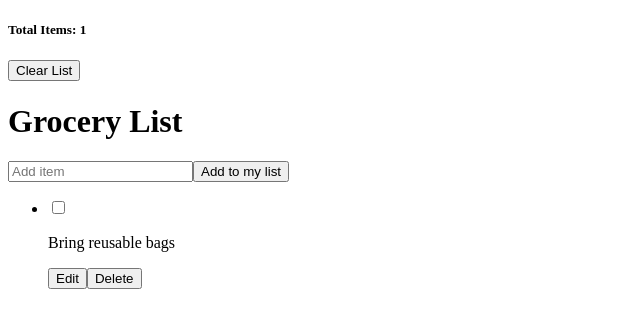
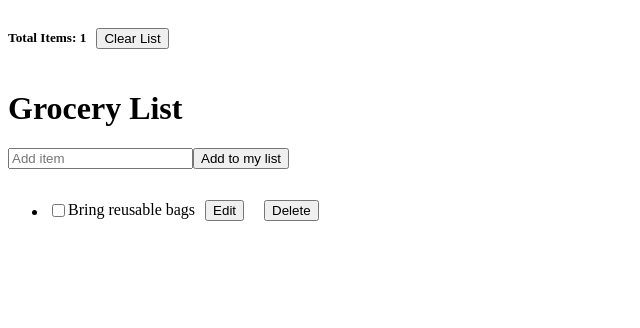
Before and after one commit to aidanliddiard/grocery-list, a React app: page / in a window 1280 px wide. Shown: the top 328 px of the page, without its empty margins (0-640 px from the left). Built offline with nearby package versions, Linux system fonts and the light colour scheme.

Commit message:
adding a little styling

```diff
--- a/src/components/Header.jsx
+++ b/src/components/Header.jsx
@@ -5,9 +5,22 @@ export default function Header() {
   const { list, handleClearList } = useList();
 
   return (
-    <div>
+    <div
+      style={{
+        display: 'flex',
+        flexDirection: 'row',
+        alignItems: 'center',
+      }}
+    >
       <h5>Total Items: {list.length}</h5>
-      <button onClick={handleClearList}>Clear List</button>
+      <button
+        style={{
+          margin: '10px',
+        }}
+        onClick={handleClearList}
+      >
+        Clear List
+      </button>
     </div>
   );
 }
--- a/src/components/ListItem.jsx
+++ b/src/components/ListItem.jsx
@@ -21,20 +21,38 @@ export default function ListItem({ listItem, handleDelete, handleEdit }) {
           value={change}
           onChange={(e) => setChange(e.target.value)}
         />
-        <button onClick={handleSave}>Save changes</button>
+        <button
+          style={{
+            margin: '10px',
+          }}
+          onClick={handleSave}
+        >
+          Save changes
+        </button>
       </>
     );
   } else {
     content = (
       <>
-        <p>{listItem.item}</p>
-        <button onClick={() => setEditing(true)}>Edit</button>
+        <p style={{ textDecoration: listItem.done ? 'line-through' : null }}>
+          {listItem.item}
+        </p>
+        <button
+          style={{
+            margin: '10px',
+          }}
+          onClick={() => setEditing(true)}
+        >
+          Edit
+        </button>
       </>
     );
   }
 
   return (
-    <>
+    <div
+      style={{ display: 'flex', flexDirection: 'row', alignItems: 'center' }}
+    >
       <input
         type="checkbox"
         checked={listItem.done}
@@ -43,7 +61,14 @@ export default function ListItem({ listItem, handleDelete, handleEdit }) {
         }}
       />
       {content}
-      <button onClick={() => handleDelete(listItem.id)}>Delete</button>
-    </>
+      <button
+        style={{
+          margin: '10px',
+        }}
+        onClick={() => handleDelete(listItem.id)}
+      >
+        Delete
+      </button>
+    </div>
   );
 }
```
